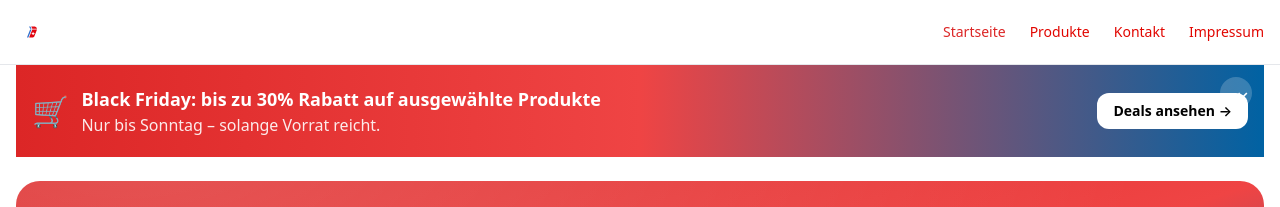
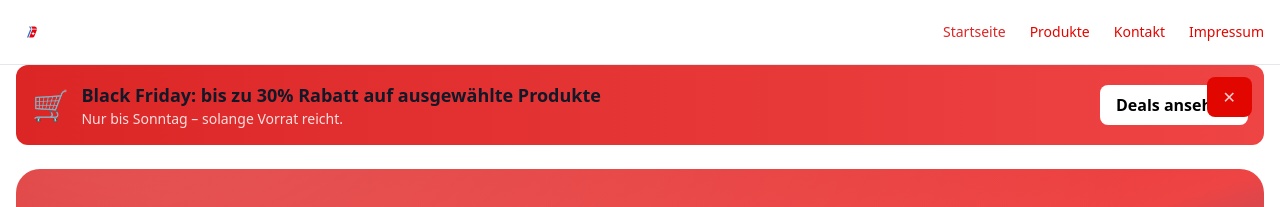
Before and after one commit to celsoneves32/iumatec-site, a Next.js app: page / in a window 1280 px wide. Shown: the top 207 px of the page. Built offline with nearby package versions, Linux system fonts and the light colour scheme.

Commit message:
Update PromoBanner.tsx

```diff
--- a/components/PromoBanner.tsx
+++ b/components/PromoBanner.tsx
@@ -1,132 +1,90 @@
 "use client";
 
 import Link from "next/link";
-import { useEffect, useMemo, useState } from "react";
+import { useEffect, useState } from "react";
 
 type Props = {
   title: string;
   subtitle?: string;
   href?: string;
   ctaLabel?: string;
-  variant?: "red" | "blue" | "dark" | "light";
+  variant?: "red" | "blue" | "dark";
+  icon?: string;
   startAt?: string;
   endAt?: string;
-  storageKey?: string;
-  icon?: string;
+  storageKey: string; // permite esconder a promoção
 };
-
-const stylesByVariant = {
-  red: {
-    wrapper: "bg-gradient-to-r from-red-600 via-red-500 to-brand-blue text-white",
-    cta: "bg-white text-black hover:opacity-90",
-  },
-  blue: {
-    wrapper: "bg-gradient-to-r from-brand-blue to-blue-600 text-white",
-    cta: "bg-white text-black hover:opacity-90",
-  },
-  dark: {
-    wrapper: "bg-neutral-900 text-white",
-    cta: "bg-white text-black hover:opacity-90",
-  },
-  light: {
-    wrapper: "bg-gray-100 text-gray-900",
-    cta: "bg-brand-red text-white hover:bg-brand-blue",
-  },
-} as const;
 
 export default function PromoBanner({
   title,
   subtitle,
-  href,
-  ctaLabel = "Jetzt sichern",
+  href = "#",
+  ctaLabel = "Jetzt ansehen",
   variant = "red",
+  icon = "🔥",
   startAt,
   endAt,
-  storageKey = "promo-banner",
-  icon = "🔥",
+  storageKey
 }: Props) {
-  const [closed, setClosed] = useState(false);
-  const [remaining, setRemaining] = useState<string | null>(null);
+  const [visible, setVisible] = useState(false);
 
-  const inWindow = useMemo(() => {
+  useEffect(() => {
+    // Se o utilizador fechou antes, não mostrar
+    if (typeof window !== "undefined") {
+      const hidden = localStorage.getItem(storageKey);
+      if (hidden === "true") return;
+    }
+
+    // Datas de ativação
     const now = new Date();
-    const afterStart = startAt ? now >= new Date(startAt) : true;
-    const beforeEnd = endAt ? now <= new Date(endAt) : true;
-    return afterStart && beforeEnd;
-  }, [startAt, endAt]);
+    if (startAt) {
+      const start = new Date(startAt);
+      if (now < start) return;
+    }
+    if (endAt) {
+      const end = new Date(endAt);
+      if (now > end) return;
+    }
 
-  // Carrega estado fechado do localStorage
-  useEffect(() => {
-    if (typeof window === "undefined") return;
-    const isClosed = localStorage.getItem(storageKey) === "1";
-    setClosed(isClosed);
-  }, [storageKey]);
+    setVisible(true);
+  }, [storageKey, startAt, endAt]);
 
-  // Atualiza o contador
-  useEffect(() => {
-    if (!endAt) return;
-    const interval = setInterval(() => {
-      const now = new Date().getTime();
-      const end = new Date(endAt).getTime();
-      const diff = end - now;
-      if (diff <= 0) {
-        setRemaining(null);
-        clearInterval(interval);
-        return;
-      }
-      const days = Math.floor(diff / (1000 * 60 * 60 * 24));
-      const hours = Math.floor((diff / (1000 * 60 * 60)) % 24);
-      const mins = Math.floor((diff / (1000 * 60)) % 60);
-      setRemaining(
-        days > 0
-          ? `Endet in ${days} Tage${days > 1 ? "n" : ""} ${hours} Std ${mins} Min`
-          : `Endet in ${hours} Std ${mins} Min`
-      );
-    }, 60_000);
-    return () => clearInterval(interval);
-  }, [endAt]);
+  if (!visible) return null;
 
-  if (closed || !inWindow) return null;
-
-  const s = stylesByVariant[variant];
+  const color =
+    variant === "red"
+      ? "from-red-600 to-red-500"
+      : variant === "blue"
+      ? "from-blue-600 to-blue-500"
+      : "from-neutral-800 to-neutral-700";
 
   return (
-    <div className={`relative overflow-hidden ${s.wrapper}`}>
-      <div className="max-w-7xl mx-auto px-4 py-4 md:py-5">
-        <div className="flex flex-col md:flex-row md:items-center md:justify-between gap-3">
-          <div className="flex items-center gap-3">
-            <span className="text-2xl md:text-3xl">{icon}</span>
-            <div>
-              <p className="text-base md:text-lg font-semibold leading-snug">{title}</p>
-              {subtitle && <p className="text-sm md:text-base opacity-90">{subtitle}</p>}
-              {remaining && <p className="text-xs opacity-90 mt-1">{remaining}</p>}
-            </div>
-          </div>
-
-          {href && (
-            <Link
-              href={href}
-              className={`inline-flex items-center rounded-xl px-4 py-2 text-sm font-semibold ${s.cta}`}
-            >
-              {ctaLabel} →
-            </Link>
-          )}
-        </div>
-      </div>
-
-      {/* botão fechar */}
+    <div className={`rounded-xl p-4 mb-4 bg-gradient-to-r ${color} text-white relative overflow-hidden`}>
       <button
-        aria-label="Banner schliessen"
-        className="absolute right-3 top-3 h-8 w-8 grid place-items-center rounded-full bg-white/20 hover:bg-white/30 text-white"
         onClick={() => {
-          setClosed(true);
-          try {
-            localStorage.setItem(storageKey, "1");
-          } catch {}
+          localStorage.setItem(storageKey, "true");
+          setVisible(false);
         }}
+        className="absolute right-3 top-3 text-white/80 hover:text-white"
       >
         ✕
       </button>
+
+      <div className="flex flex-col md:flex-row items-start md:items-center gap-3">
+        <div className="text-3xl">{icon}</div>
+
+        <div className="flex-1">
+          <h3 className="font-bold text-lg">{title}</h3>
+          {subtitle && <p className="text-white/85 text-sm">{subtitle}</p>}
+        </div>
+
+        <Link
+          href={href}
+          className="rounded-lg bg-white text-black px-4 py-2 font-semibold hover:bg-white/90"
+        >
+          {ctaLabel}
+        </Link>
+      </div>
     </div>
   );
 }
```
